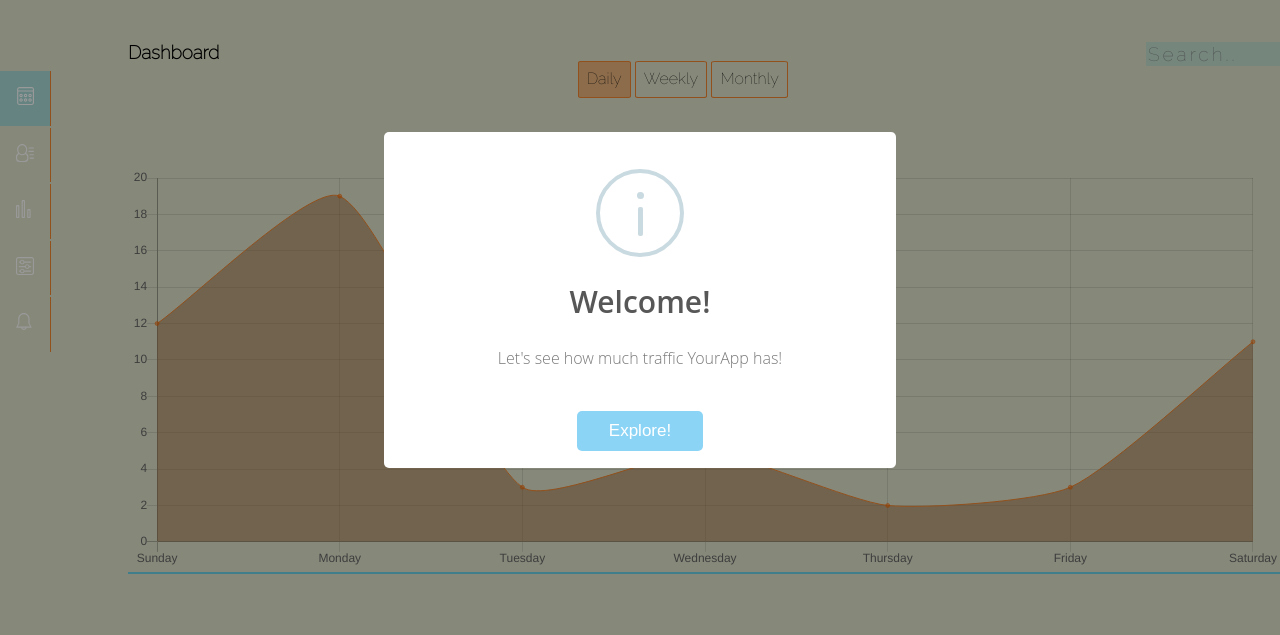
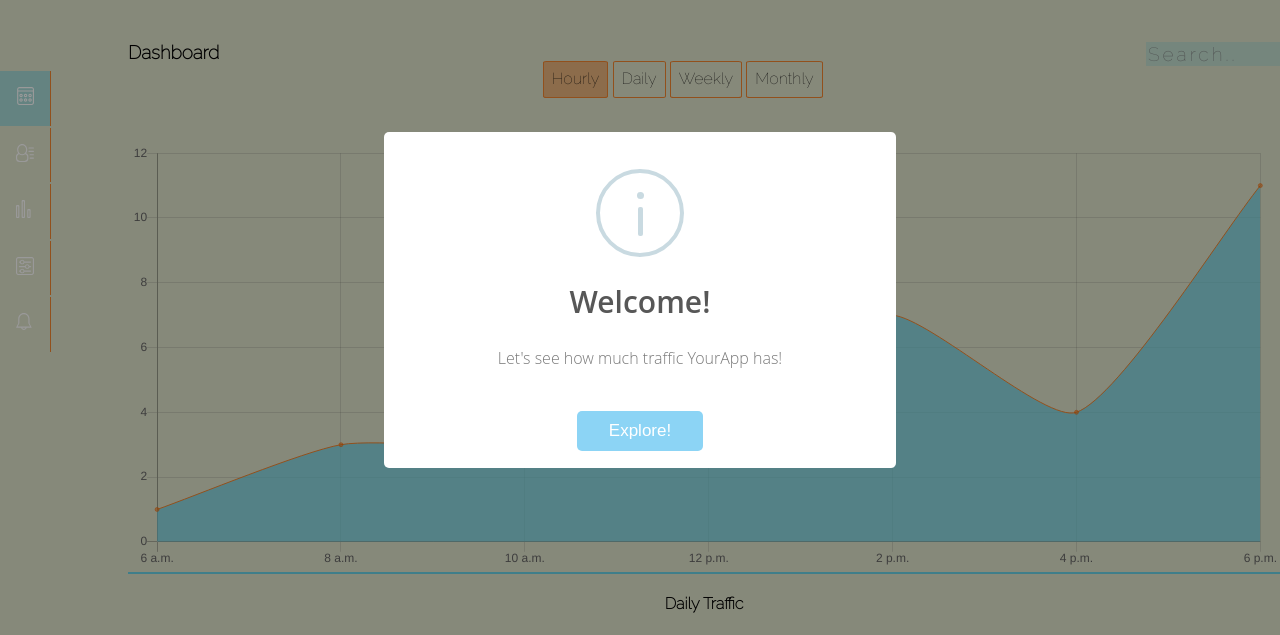
Before and after one commit to mlembke1/Web-App-Dash-Project-9, a plain HTML site: page index.html in a window 1280 px wide. Shown: the part 92-727 px from the top of the page. Drawn offline with nearby package versions, Linux system fonts and the light colour scheme.

Commit message:
Commit 10 - added hourly line chart
Added hourly line chart

```diff
--- a/index.html
+++ b/index.html
@@ -72,6 +72,7 @@
 
               <nav class="line-chart-nav">
                 <ul>
+                  <li id="nav-hourly">Hourly</li>
                   <li id="nav-daily">Daily</li>
                   <li id="nav-weekly">Weekly</li>
                   <li id="nav-monthly">Monthly</li>
@@ -79,6 +80,11 @@
               </nav>
 
               <section class="entire-line-chart-wrapper">
+
+                      <section class="hourly-line-chart-wrapper">
+                        <canvas id="hourly-line-chart" height="100" width="270"></canvas>
+                      </section>
+
                       <section class="daily-line-chart-wrapper">
                         <canvas id="daily-line-chart" height="100" width="270"></canvas>
                       </section>
@@ -93,6 +99,7 @@
             </section>
 
               <section class="bar-doughnut-wrapper">
+                    <h4>Daily Traffic</h4>
                         <section class="bar-chart-wrapper">
                           <canvas id="bar-chart" height="100" width="270"></canvas>
                         </section>
--- a/js/main.js
+++ b/js/main.js
@@ -14,7 +14,7 @@ swal({
 
 // *********************************LINE CHART! ***************************************
 
-
+const hours = ['6 a.m.', '8 a.m.', '10 a.m.', '12 p.m.', '2 p.m.', '4 p.m.', '6 p.m.'];
 
 const days =   ["Sunday", "Monday", "Tuesday", "Wednesday",
                         "Thursday", "Friday", "Saturday"];
@@ -22,6 +22,48 @@ const days =   ["Sunday", "Monday", "Tuesday", "Wednesday",
 const weeks =   ["Week 1", "Week 2", "Week 3", "Week 4", "Week5", "Week 6", "Week 7"];
 
 const months = ["January", "February", "March", "April", "May", "June", "July"];
+
+
+
+
+// *************************************** Hourly Line Chart ******************************************
+
+Chart.defaults.global.legend.display = false;
+
+var ctx= document.getElementById("hourly-line-chart");
+
+
+var lineChart = new Chart(ctx, {
+    type: 'line',
+    data: {
+        labels:  hours,
+        datasets: [
+          {
+            label: 'Hours',
+            lineTension: 0.2,
+            data: [1, 3, 3, 5, 7, 4, 11],
+            backgroundColor: 'rgba(105,210,231, .7)',
+            borderColor: 'rgba(243,134,48,1)' ,
+            borderWidth: 1,
+            pointBackgroundColor: 'rgba(250,105, 0, .5)',
+            pointBorderColor: 'rgba(250,105, 0, .5)',
+            pointRadius: 2,
+            pointHoverBackgroundColor: 'rgb(224,228,204)',
+            pointHoverRadius: 10
+          }
+      ]
+    },
+    options: {
+        scales: {
+            yAxes: [{
+                ticks: {
+                    beginAtZero:true
+                }
+            }]
+        }
+    }
+});
+
 
 
 
@@ -139,15 +181,28 @@ var lineChart = new Chart(ctx, {
 
 // Here we are just making the line chart navigation interactive
 
+// Hourly button
+$('#nav-hourly').click(function() {
+  $('#hourly-line-chart').show();
+  $('#weekly-line-chart').hide();
+  $('#monthly-line-chart').hide();
+  $('#daily-line-chart').hide();
+  $('#nav-hourly').css('background-color', 'rgba(243,134,48,.5)');
+  $('#nav-daily').css('background-color', 'rgb(224,228,204)');
+  $('#nav-weekly').css('background-color', 'rgb(224,228,204)');
+  $('#nav-monthly').css('background-color', 'rgb(224,228,204)');
+});
+
 // Daily button
 $('#nav-daily').click(function() {
   $('#daily-line-chart').show();
   $('#weekly-line-chart').hide();
   $('#monthly-line-chart').hide();
+  $('#hourly-line-chart').hide();
   $('#nav-daily').css('background-color', 'rgba(243,134,48,.5)');
   $('#nav-weekly').css('background-color', 'rgb(224,228,204)');
   $('#nav-monthly').css('background-color', 'rgb(224,228,204)');
-
+  $('#nav-hourly').css('background-color', 'rgb(224,228,204)');
 });
 
 
@@ -156,9 +211,11 @@ $('#nav-weekly').click(function() {
   $('#weekly-line-chart').show();
   $('#daily-line-chart').hide();
   $('#monthly-line-chart').hide();
+  $('#hourly-line-chart').hide();
   $('#nav-weekly').css('background-color', 'rgba(243,134,48,.5)');
   $('#nav-daily').css('background-color', 'rgb(224,228,204)');
   $('#nav-monthly').css('background-color', 'rgb(224,228,204)');
+  $('#nav-hourly').css('background-color', 'rgb(224,228,204)');
 });
 
 
@@ -167,18 +224,22 @@ $('#nav-monthly').click(function() {
   $('#monthly-line-chart').show();
   $('#weekly-line-chart').hide();
   $('#daily-line-chart').hide();
+  $('#hourly-line-chart').hide();
   $('#nav-monthly').css('background-color', 'rgba(243,134,48,.5)');
   $('#nav-daily').css('background-color', 'rgb(224,228,204)');
   $('#nav-weekly').css('background-color', 'rgb(224,228,204)');
+  $('#nav-hourly').css('background-color', 'rgb(224,228,204)');
 });
 
 // Here we set what will be visible(concerning the first line chart)
 // when the user first comes to the page/app
+$('#daily-line-chart').hide();
 $('#weekly-line-chart').hide();
 $('#monthly-line-chart').hide();
 
+
 //  Setting the daily button in the line chart nav as the selected button by default
-$('#nav-daily').css('background-color', 'rgba(243,134,48,.5)');
+$('#nav-hourly').css('background-color', 'rgba(243,134,48,.5)');
 $('.line-chart-nav ul li:hover').css('background-color', 'rgba(243,134,48,.5)');
 
 
@@ -240,6 +301,9 @@ var lineChart = new Chart(ctx, {
       ]
     },
     options: {
+      legend: {
+        display: true
+      },
       cutoutPercentage: 70,
       animation: {
         animateScale: true
--- a/scss/base/_base-styles.scss
+++ b/scss/base/_base-styles.scss
@@ -19,12 +19,15 @@ main.main-content {
 
 section.entire-line-chart-wrapper {
   margin-top: 3em;
+      @media (min-width: $tablet-breakpoint){
+            border-bottom: 2px solid $bright-blue;
+          }
 }
 
  section.daily-line-chart-wrapper {
     @media (min-width: $tablet-breakpoint){
                 height: 20%;
-                border-bottom: 2px solid $bright-blue;
+
 
           }
 
@@ -48,16 +51,14 @@ section.entire-line-chart-wrapper {
 
     section.bar-chart-wrapper {
 
-      margin-top: 4em;
+      margin-top: 1em;
        @media (min-width: $tablet-breakpoint){
                    width: 50%;
                    border-right: 2px solid $bright-blue;
                    float: left;
                    margin-right: -2em;
                    padding-right: 1em;
-             }
-
-         @media (min-width: $desktop-breakpoint){
+                   margin-top: 6em;
              }
      }
 
@@ -71,10 +72,6 @@ section.entire-line-chart-wrapper {
             @media (min-width: $tablet-breakpoint){
                         width: 50%;
                         float: right;
-
-
-                  }
-
-              @media (min-width: $desktop-breakpoint){
+                        margin-top: 6em;
                   }
           }
```
Also changed, not shown: css/application.css, 1 other file.
